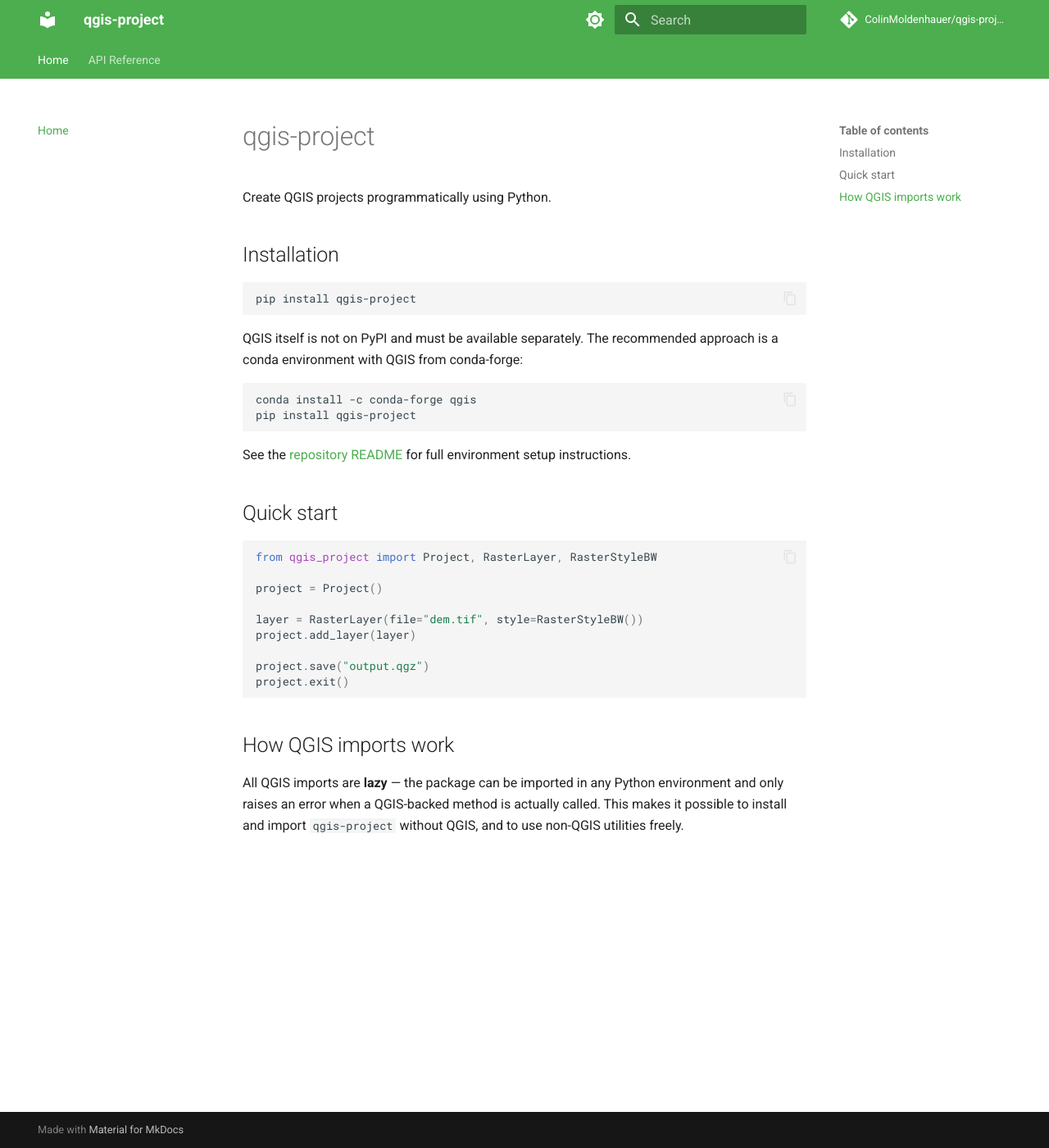
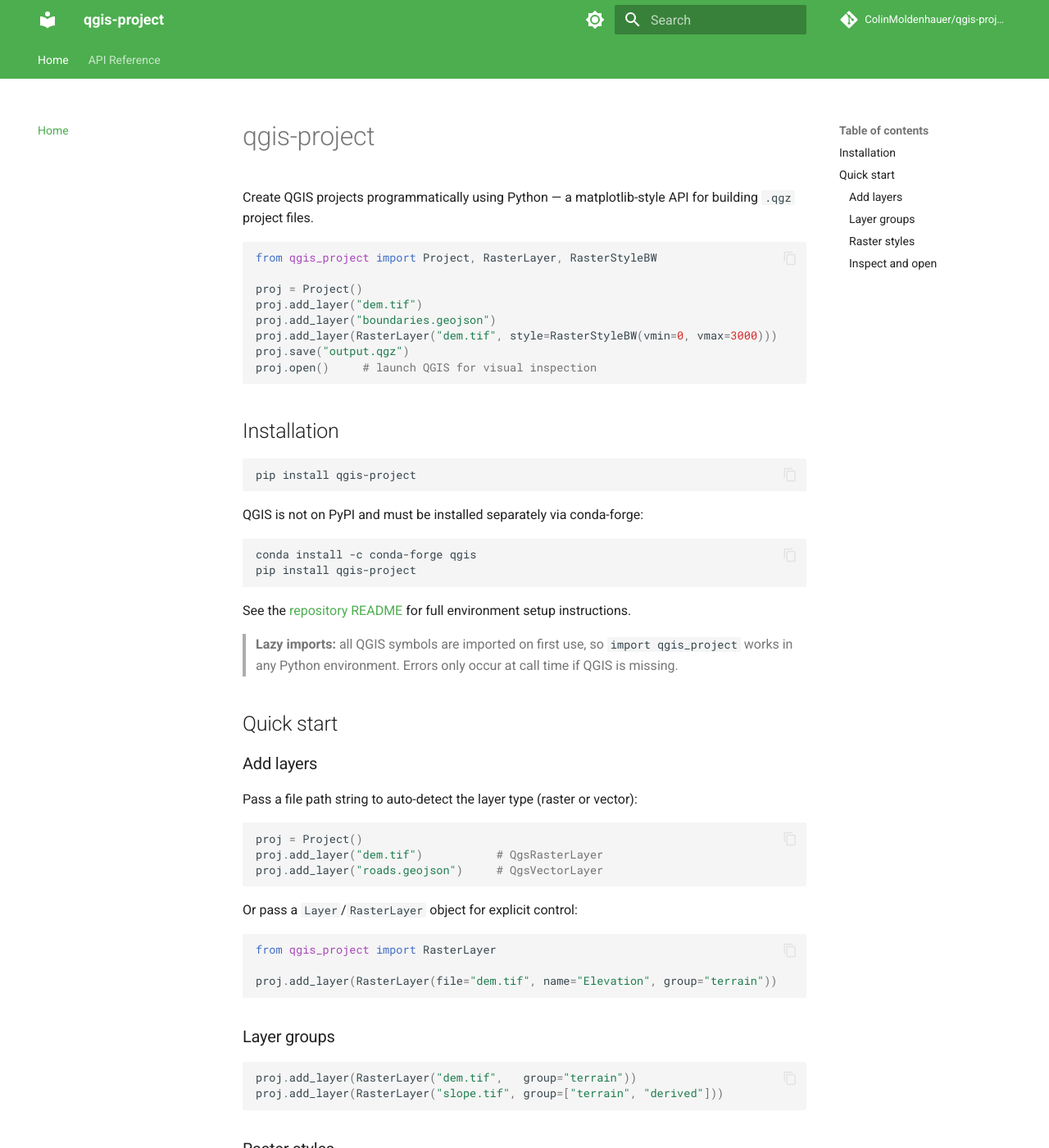
Before and after one commit to ColinMoldenhauer/qgis-project, an MkDocs documentation site: the page built from docs/index.md, in a window 1280 px wide and 1400 px high. Shown: the whole window at 82% size. Built offline with MkDocs 1.6.1 and Material for MkDocs 9.7.7, drawn with Linux system fonts in a browser that asks for light colours; comment, search, counter and statistics services are not loaded; some of the changed text lies outside the part shown.

Commit message:
Update README, docs, and add manual visual test script
README.md: rewrite to reflect current API — quick start, layer groups,
styling, open/print_layer_tree, dev/test instructions

docs/index.md: update quick start, add layer group and style table,
document open() and print_layer_tree()

scripts/manual_test.py: manual visual test that:
- generates synthetic raster (float32 GeoTIFF) and vector (GeoJSON) data
- exercises all main API paths: string shorthand, RasterStyleBW with
  explicit and auto limits, single/nested groups, hidden layers
- prints the layer tree, saves the project, and optionally launches QGIS
- accepts --no-open and --out DIR flags

````diff
--- a/docs/index.md
+++ b/docs/index.md
@@ -1,6 +1,18 @@
 # qgis-project
 
-Create QGIS projects programmatically using Python.
+Create QGIS projects programmatically using Python — a matplotlib-style API for building `.qgz` project files.
+
+```python
+from qgis_project import Project, RasterLayer, RasterStyleBW
+
+proj = Project()
+proj.add_layer("dem.tif")
+proj.add_layer("boundaries.geojson")
+proj.add_layer(RasterLayer("dem.tif", style=RasterStyleBW(vmin=0, vmax=3000)))
+proj.save("output.qgz")
+proj.open()     # launch QGIS for visual inspection
+```
+
 
 ## Installation
 
@@ -8,29 +20,65 @@
 pip install qgis-project
 ```
 
-QGIS itself is not on PyPI and must be available separately. The recommended approach is a conda environment with QGIS from conda-forge:
+QGIS is not on PyPI and must be installed separately via conda-forge:
 
 ```bash
 conda install -c conda-forge qgis
 pip install qgis-project
 ```
 
-See the [repository README](https://github.com/ColinMoldenhauer/qgis-project) for full environment setup instructions.
+See the [repository README](https://github.com/ColinMoldenhauer/qgis-project#readme) for full environment setup instructions.
+
+> **Lazy imports:** all QGIS symbols are imported on first use, so `import qgis_project` works in any Python environment. Errors only occur at call time if QGIS is missing.
+
 
 ## Quick start
 
+### Add layers
+
+Pass a file path string to auto-detect the layer type (raster or vector):
+
 ```python
-from qgis_project import Project, RasterLayer, RasterStyleBW
-
-project = Project()
-
-layer = RasterLayer(file="dem.tif", style=RasterStyleBW())
-project.add_layer(layer)
-
-project.save("output.qgz")
-project.exit()
+proj = Project()
+proj.add_layer("dem.tif")           # QgsRasterLayer
+proj.add_layer("roads.geojson")     # QgsVectorLayer
 ```
 
-## How QGIS imports work
+Or pass a `Layer`/`RasterLayer` object for explicit control:
 
-All QGIS imports are **lazy** — the package can be imported in any Python environment and only raises an error when a QGIS-backed method is actually called. This makes it possible to install and import `qgis-project` without QGIS, and to use non-QGIS utilities freely.
+```python
+from qgis_project import RasterLayer
+
+proj.add_layer(RasterLayer(file="dem.tif", name="Elevation", group="terrain"))
+```
+
+### Layer groups
+
+```python
+proj.add_layer(RasterLayer("dem.tif",   group="terrain"))
+proj.add_layer(RasterLayer("slope.tif", group=["terrain", "derived"]))
+```
+
+### Raster styles
+
+| Class | Effect |
+|---|---|
+| `RasterStyleBW` | Grayscale with contrast stretch |
+| `RasterStyleSinglePseudocolor` | Single-band color ramp *(planned)* |
+| `RasterStyleMultiPseudocolor` | Multi-band color ramp *(planned)* |
+
+```python
+from qgis_project import RasterStyleBW
+
+layer = RasterLayer("dem.tif", style=RasterStyleBW(vmin=0, vmax=3000))
+```
+
+If `vmin`/`vmax` are omitted they are computed from the layer data.
+
+### Inspect and open
+
+```python
+proj.print_layer_tree()     # print the layer tree to the terminal
+proj.open("output.qgz")    # save and launch QGIS
+proj.exit()                 # clean up without opening QGIS
+```
````
Also changed, not shown: README.md (+104 -9 lines), 1 other file.
